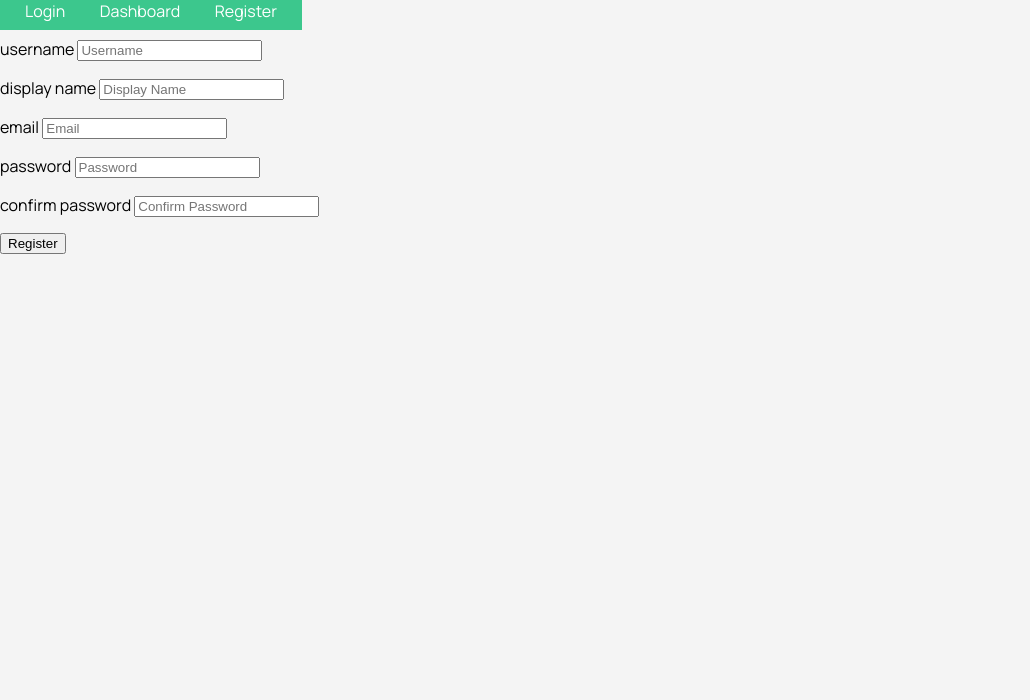
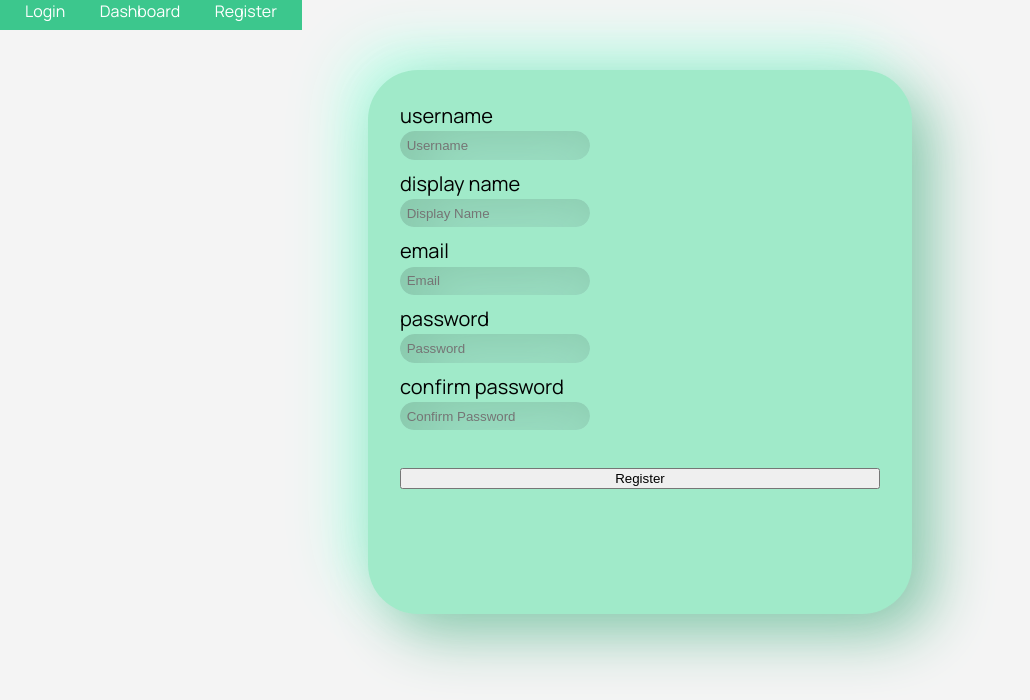
Before and after one commit to appleshoops/ibis-study, a Flask app: page /register in a window 1280 px wide. Shown: the part 100-800 px from the top of the page, without its empty margins (0-1030 px from the left). Run offline with Flask 3, Linux system fonts and the light colour scheme; some web fonts are replaced.

Commit message:
css stuff

```diff
--- a/app.py
+++ b/app.py
@@ -1,7 +1,8 @@
-from flask import Flask, render_template, request
+from flask import Flask, render_template, request, flash, redirect, url_for
 import sqlite3
 
 app = Flask(__name__)
+app.config['SECRET_KEY'] = 'super-secret-key'
 
 def get_db_connection():
     conn = sqlite3.connect('database.db')
@@ -21,19 +22,23 @@ def dashboard():
 def login():
     return render_template('login.html')
 
-@app.route('/register')
+@app.route('/register', methods=['GET', 'POST'])
 def register():
     if request.method == 'POST':
         username = request.form['username']
         displayName = request.form['displayName']
         email = request.form['email']
         password = request.form['password']
-        conformPassword = request.form['confirmPassword']
+        confirmPassword = request.form['confirmPassword']
 
         conn = get_db_connection()
         cursor = conn.cursor()
 
-        exists = cursor.execute(f"SELECT COUNT(username) FROM Users WHERE username = '{username}'")
+        if password != confirmPassword:
+            flash('Passwords do not match', 'error')
+            return redirect(url_for('register'))
+
+        # exists = cursor.execute(f"SELECT COUNT(username) FROM Users WHERE username = '{username}'")
     return render_template('register.html')
 
 if __name__ == '__main__':
--- a/static/styles.css
+++ b/static/styles.css
@@ -41,5 +41,53 @@ a {
 }
 
 form {
-    align-items: center;
+    align-items: first;
+    align-self: center;
+    display: flex;
+    flex-direction: column;
+    gap: 10px;
+    padding: 2em;
+    margin-left: auto;
+    margin-right: auto;
+    margin-top: 3em;
+    border-radius: 50px;
+    background: #a0eac9;
+    box-shadow:  20px 20px 60px #88c7ab,
+                 -20px -20px 60px #b8ffe7;
+    height: 30em;
+    width: 30em;
+    backdrop-filter: blur(21px);
+    -webkit-backdrop-filter: blur(21px);
 }
+
+formtext {
+    font-family: 'Manrope', sans-serif;
+    font-size: 15pt;
+}
+
+input {
+    border-radius: 50px;
+    background: #a0eac9;
+    box-shadow: inset 20px 20px 60px #88c7ab,
+                inset -20px -20px 60px #b8ffe7;
+    border: none;
+    padding: 0.5em;
+    margin: auto;
+}
+
+.glass-card {
+  width: 240px;
+  height: 360px;
+  background: rgba(255, 255, 255, 0.1);
+  backdrop-filter: blur(21px);
+  -webkit-backdrop-filter: blur(21px);
+  border-radius: 20px;
+  border: 1px solid rgba(255, 255, 255, 0.3);
+  box-shadow:
+    0 8px 32px rgba(0, 0, 0, 0.1),
+    inset 0 1px 0 rgba(255, 255, 255, 0.5),
+    inset 0 -1px 0 rgba(255, 255, 255, 0.1),
+    inset 0 0 30px 15px rgba(255, 255, 255, 1.5);
+  position: relative;
+  overflow: hidden;
+}
--- a/templates/base.html
+++ b/templates/base.html
@@ -16,6 +16,14 @@
         <a href="{{ url_for('register') }}">Register</a>
     </navbar>
     <content>
+        {% with messages = get_flashed_messages(with_categories=true) %}
+            {% if messages %}
+                {% for category, message in messages %}
+                    <p class="{{ category }}">{{ message }}</p>
+                {% endfor %}
+            {% endif %}
+        {% endwith %}
+
         {% block content %}
         {% endblock %}
     </content>
--- a/templates/register.html
+++ b/templates/register.html
@@ -2,19 +2,19 @@
 {% block title %}Register - Smart Study Quiz App{% endblock %}
 {% block heading %}Register{% endblock %}
 {% block content %}
-    <form method="POST" action="{{ url_for('register') }}">
-        <p>username
-        <input type="text" name="username" placeholder="Username" required></p>
-        <p>display name
-        <input type="text" name="displayName" placeholder="Display Name" required></p>
-        <p>email
-        <input type="email" name="email" placeholder="Email" required></p>
-        <p>password
-        <input type="password" name="password" placeholder="Password" required></p>
-        <p>confirm password
-        <input type="password" name="confirmPassword" placeholder="Confirm Password" required></p>
-        <button type="submit">Register</button>
+        <form method="POST" action="{{ url_for('register') }}">
+            <formtext>username </br>
+            <input type="text" name="username" placeholder="Username" required></formtext>
+            <formtext>display name </br>
+            <input type="text" name="displayName" placeholder="Display Name" required></formtext>
+            <formtext>email </br>
+            <input type="email" name="email" placeholder="Email" required></formtext>
+            <formtext>password </br>
+            <input type="password" name="password" placeholder="Password" required></formtext>
+            <formtext>confirm password </br>
+            <input type="password" name="confirmPassword" placeholder="Confirm Password" required></formtext> </br>
+            <button type="submit">Register</button>
 
-    </form>
+        </form>
 
 {% endblock %}
```
